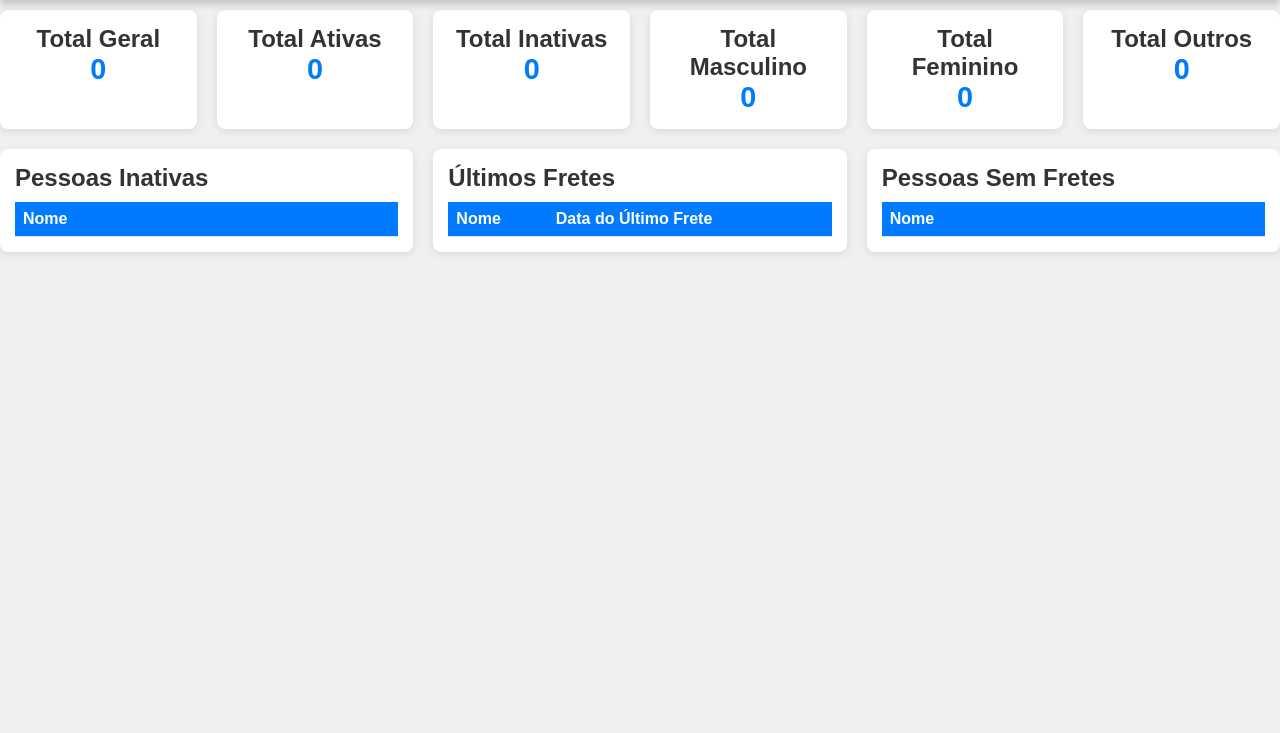
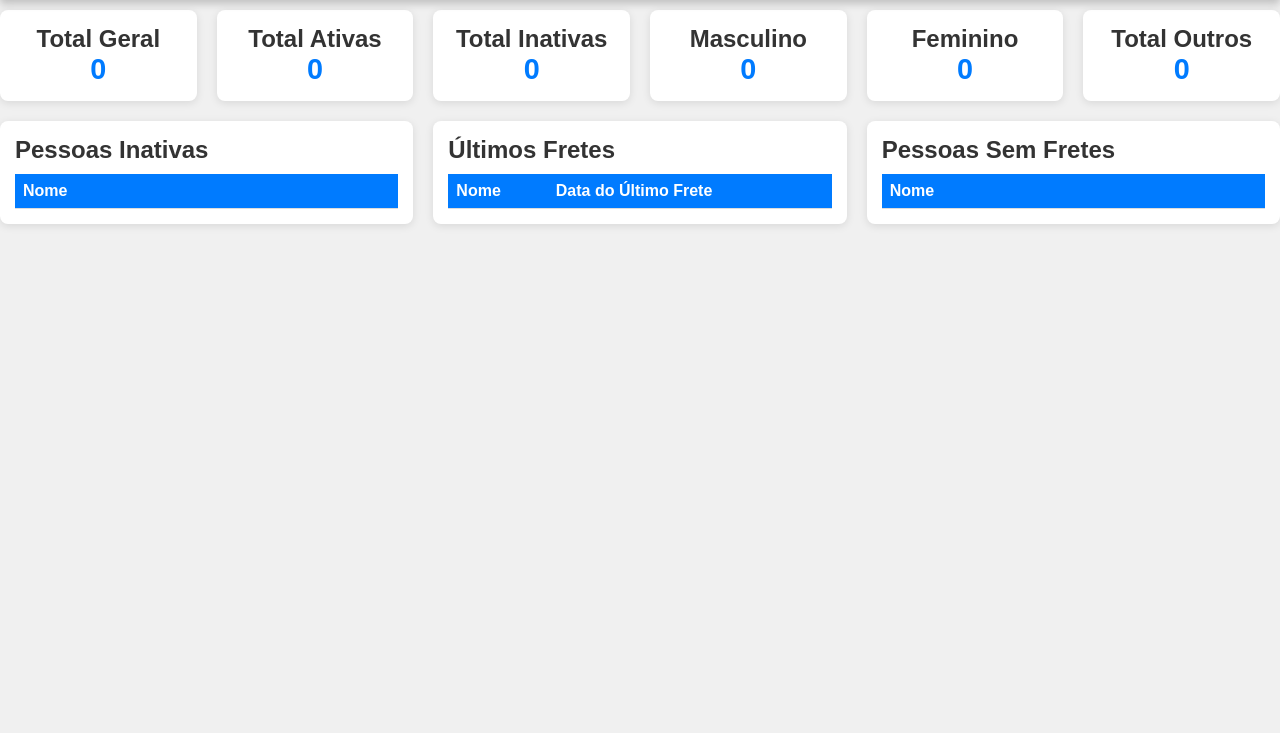
Before and after one commit to lucasdefreitasgomes/dashs_esl, a plain HTML site: page dash_1.html in a window 1280 px wide. Shown: the part 67-800 px from the top of the page. Drawn offline with nearby package versions, Linux system fonts and the light colour scheme; no server answers.

Commit message:
Update dash_1.html

```diff
--- a/dash_1.html
+++ b/dash_1.html
@@ -32,11 +32,11 @@
             <p id="inactive-people-count">0</p>
         </div>
         <div class="card">
-            <h2>Total Masculino</h2>
+            <h2>Masculino</h2>
             <p id="total-male">0</p>
         </div>
         <div class="card">
-            <h2>Total Feminino</h2>
+            <h2>Feminino</h2>
             <p id="total-female">0</p>
         </div>
         <div class="card">
```
